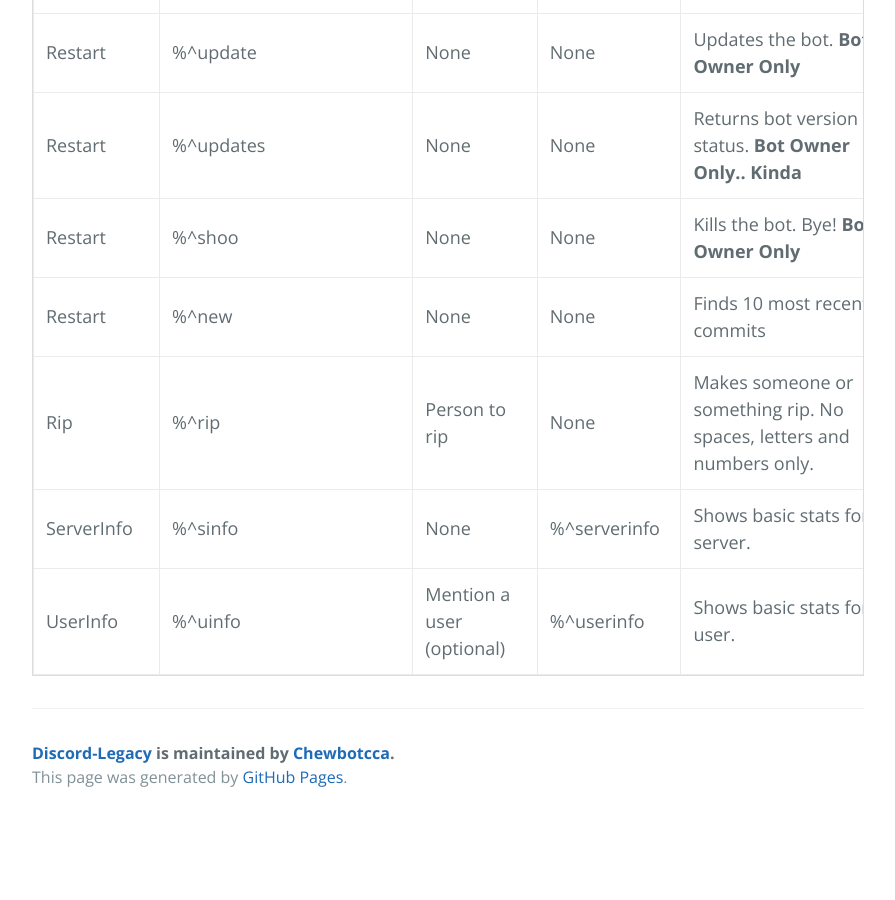
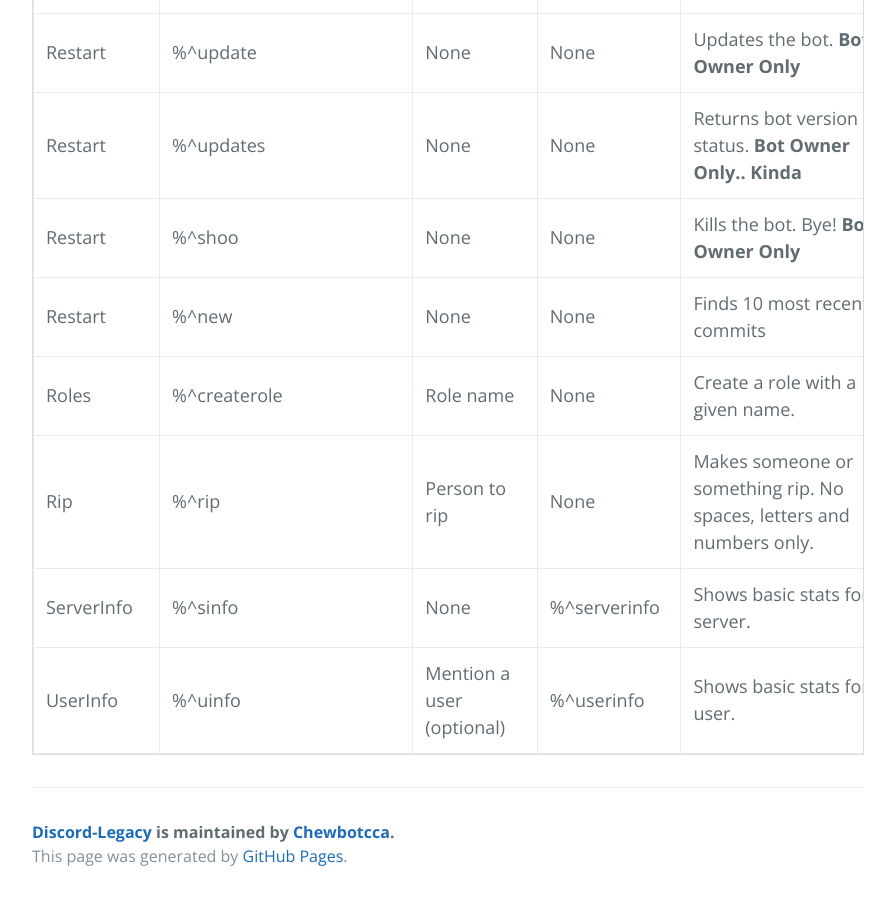
Before and after one commit to Chewbotcca/Discord-Legacy, a Jekyll site: the page built from commands.md, in a window 1280 px wide and 900 px high, scrolled down 3286 px. Shown: the whole window, without its empty margins (192-1087 px from the left). Built offline with Jekyll 4.4.1, drawn with Linux system fonts in a browser that asks for light colours; nearby versions of some CDN libraries; our own code applies the rules of GitHub Pages for plain Markdown files; before the commit the page ends 4107 px from its top, so only the background shows below that.

```diff
--- a/commands.md
+++ b/commands.md
@@ -48,6 +48,7 @@
 | Restart     | %^updates                | None                      | None                 | Returns bot version and status. **Bot Owner Only.. Kinda**                                         |
 | Restart     | %^shoo                   | None                      | None                 | Kills the bot. Bye! **Bot Owner Only**                                                             |
 | Restart     | %^new                    | None                      | None                 | Finds 10 most recent commits                                                                       |
+| Roles       | %^createrole             | Role name                 | None                 | Create a role with a given name.
 | Rip         | %^rip                    | Person to rip             | None                 | Makes someone or something rip. No spaces, letters and numbers only.                               |
 | ServerInfo  | %^sinfo                  | None                      | %^serverinfo         | Shows basic stats for the server.                                                                  |
 | UserInfo    | %^uinfo                  | Mention a user (optional) | %^userinfo           | Shows basic stats for a user.                                                                      |
```
